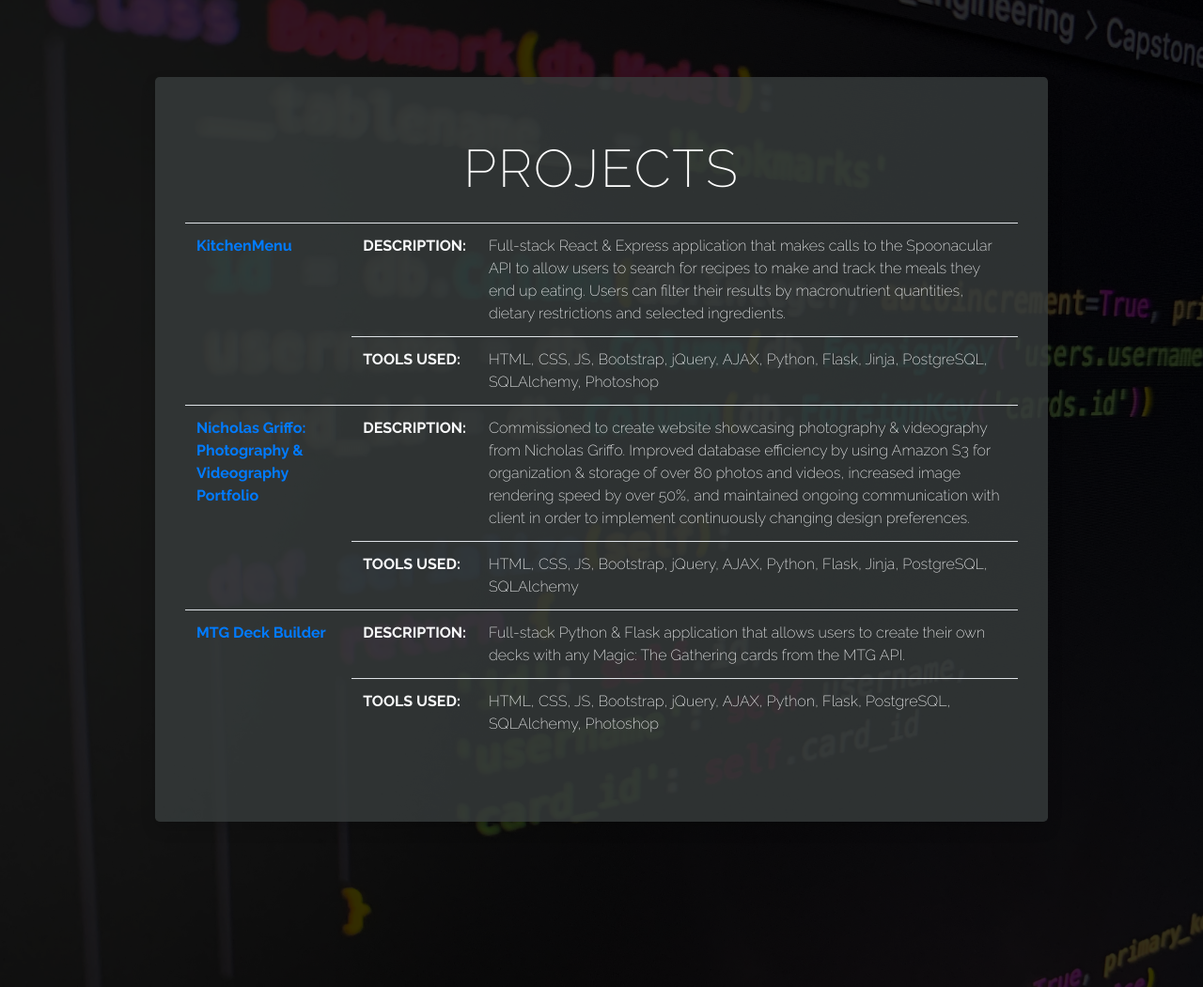
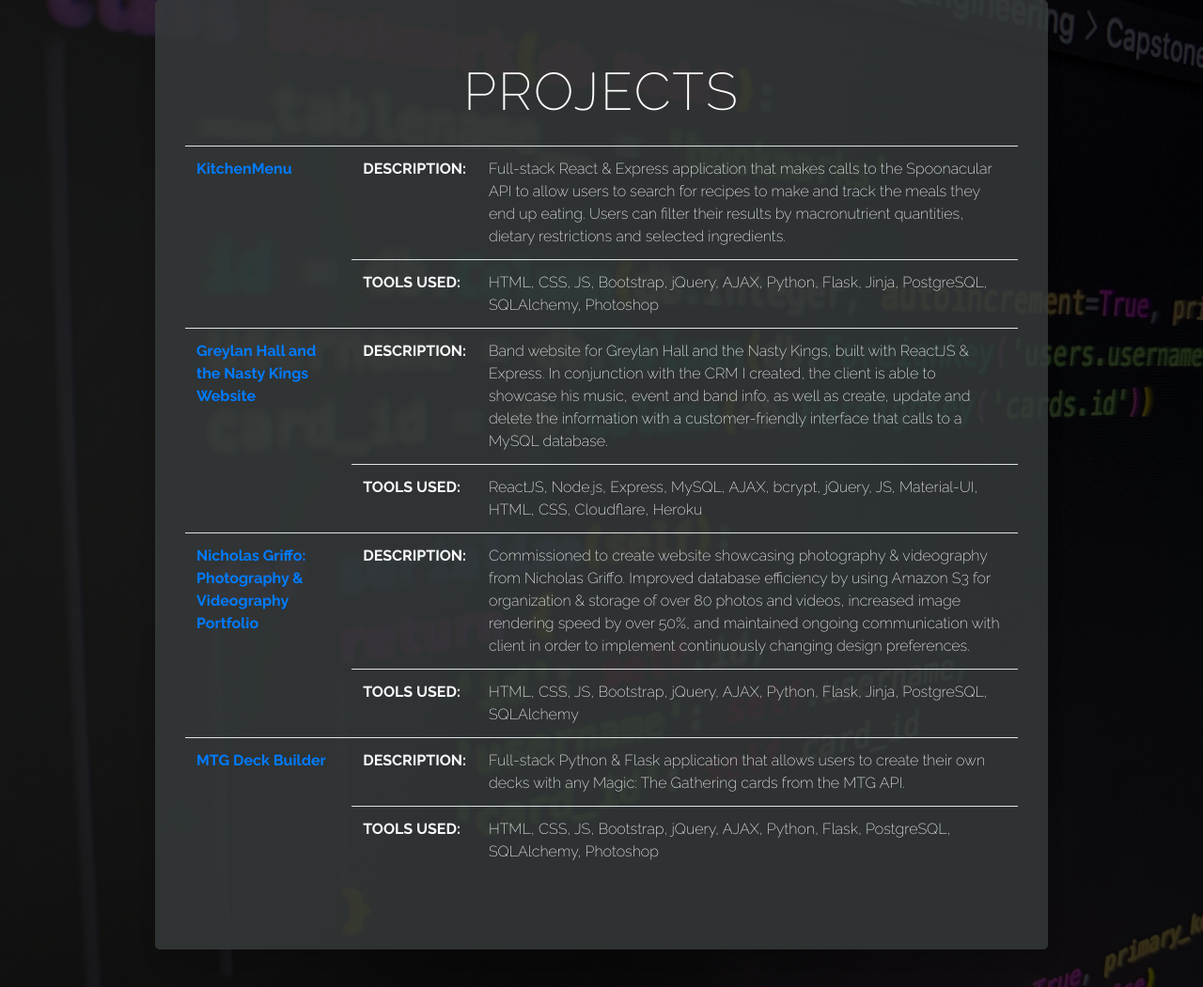
Before and after one commit to shapirobd/portfolio, a Flask app: page /projects in a window 1280 px wide. Shown: the part 56-1107 px from the top of the page at 94% size. Run offline with Flask 2, Linux system fonts and the light colour scheme.

Commit message:
adding GHNK to projects

```diff
--- a/templates/projects.html
+++ b/templates/projects.html
@@ -53,7 +53,7 @@ block content %}
 										<h1 id="name" class="display-4 mb-4">PROJECTS</h1>
 										<table class="table bg-transparent text-light p-0">
 											<tbody>
-												<tr>
+											<tr>
 													<td class="project-name">
 														<a
 															href="https://github.com/shapirobd/kitchenmenu_client"
@@ -86,6 +86,43 @@ block content %}
 																		HTML, CSS, JS, Bootstrap, jQuery, AJAX,
 																		Python, Flask, Jinja, PostgreSQL,
 																		SQLAlchemy, Photoshop
+																	</td>
+																</tr>
+															</tbody>
+														</table>
+													</td>
+												</tr>
+												<tr>
+													<td class="project-name">
+														<a
+															href="https://github.com/shapirobd/kitchenmenu_client"
+															><b>Greylan Hall and the Nasty Kings Website</b></a
+														>
+													</td>
+													<td class="p-0">
+														<table
+															class="table bg-transparent text-light m-0 p-0"
+														>
+															<tbody>
+																<tr>
+																	<td class="border-0" scope="row">
+																		<b>DESCRIPTION:</b>
+																	</td>
+																	<td class="border-0">
+																		Band website for Greylan Hall and the Nasty Kings,
+																		built with ReactJS & Express. In conjunction with the
+																		CRM I created, the client is able to showcase his music,
+																		event and band info, as well as create,
+																		update and delete the information with a customer-friendly
+																		interface that calls to a MySQL database.
+																	</td>
+																</tr>
+
+																<tr>
+																	<td scope="row"><b>TOOLS USED:</b></td>
+																	<td>
+																		ReactJS, Node.js, Express, MySQL, AJAX, bcrypt, jQuery,
+																		JS, Material-UI, HTML, CSS, Cloudflare, Heroku
 																	</td>
 																</tr>
 															</tbody>
```
